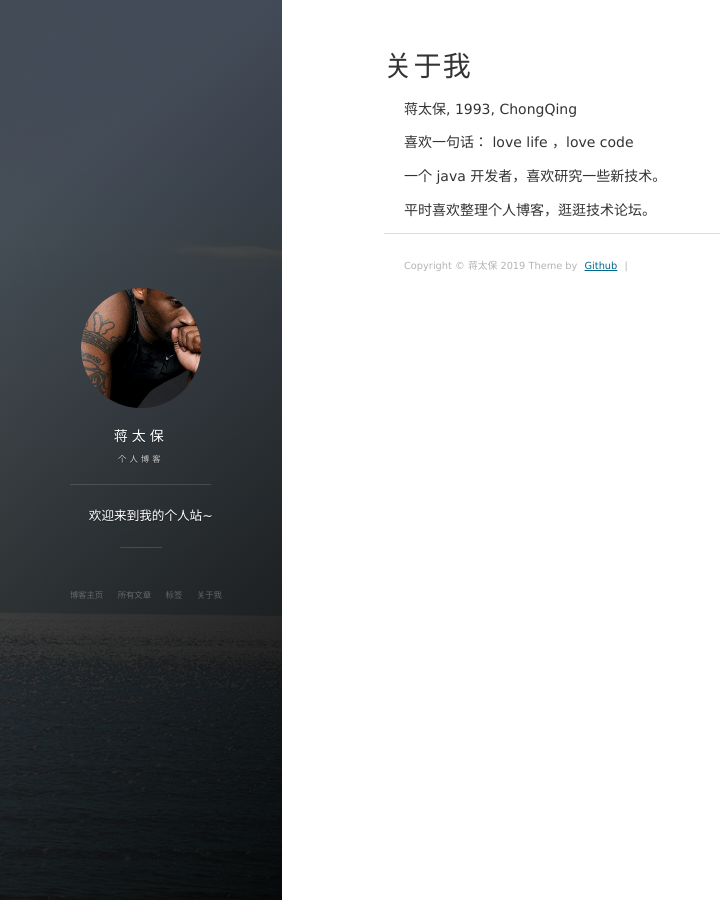
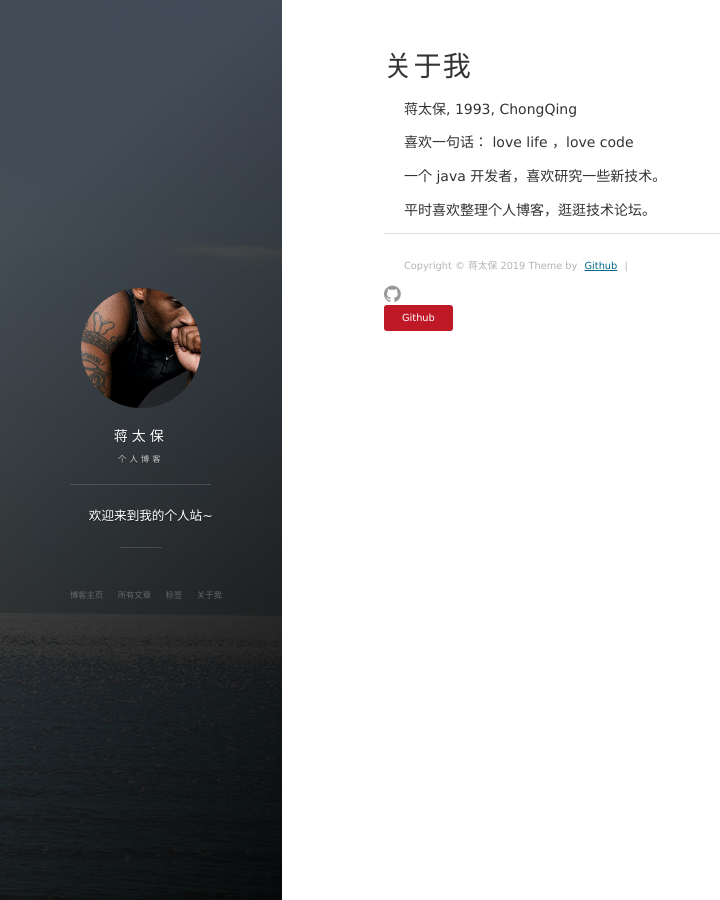
Before and after one commit to jian9ta1ba0/jtbadbb.github.io, a Jekyll site: the page built from about.md, in a window 1280 px wide. Shown: the whole page, without its empty margins (0-720 px from the left). Built offline with Jekyll 4.4.1, drawn with Linux system fonts in a browser that asks for light colours; nearby versions of some CDN libraries; comment, search, counter and statistics services are not loaded.

Commit message:
Update footer.html

```diff
--- a/_includes/footer.html
+++ b/_includes/footer.html
@@ -3,6 +3,12 @@
         <div class = "footer_div">
            <p class="copyright text-muted">
             Copyright &copy; {{ site.title }} {{ site.time | date: '%Y' }} Theme by <a href="https://jtbadbb.github.io/">Github</a> |
+               <li class="navigation__item_social">
+            <a href="https://github.com/{{site.social.github}}" title="@{{site.social.github}} 的 Github" target="_blank">
+              <i class='social fa fa-github fa-2x'></i>
+              <span class="label">Github</span>
+            </a>
+          </li>
             </p>
         	<div align="right">
     			<link rel="stylesheet" href="//cdn.bootcss.com/font-awesome/4.3.0/css/font-awesome.min.css">
```
